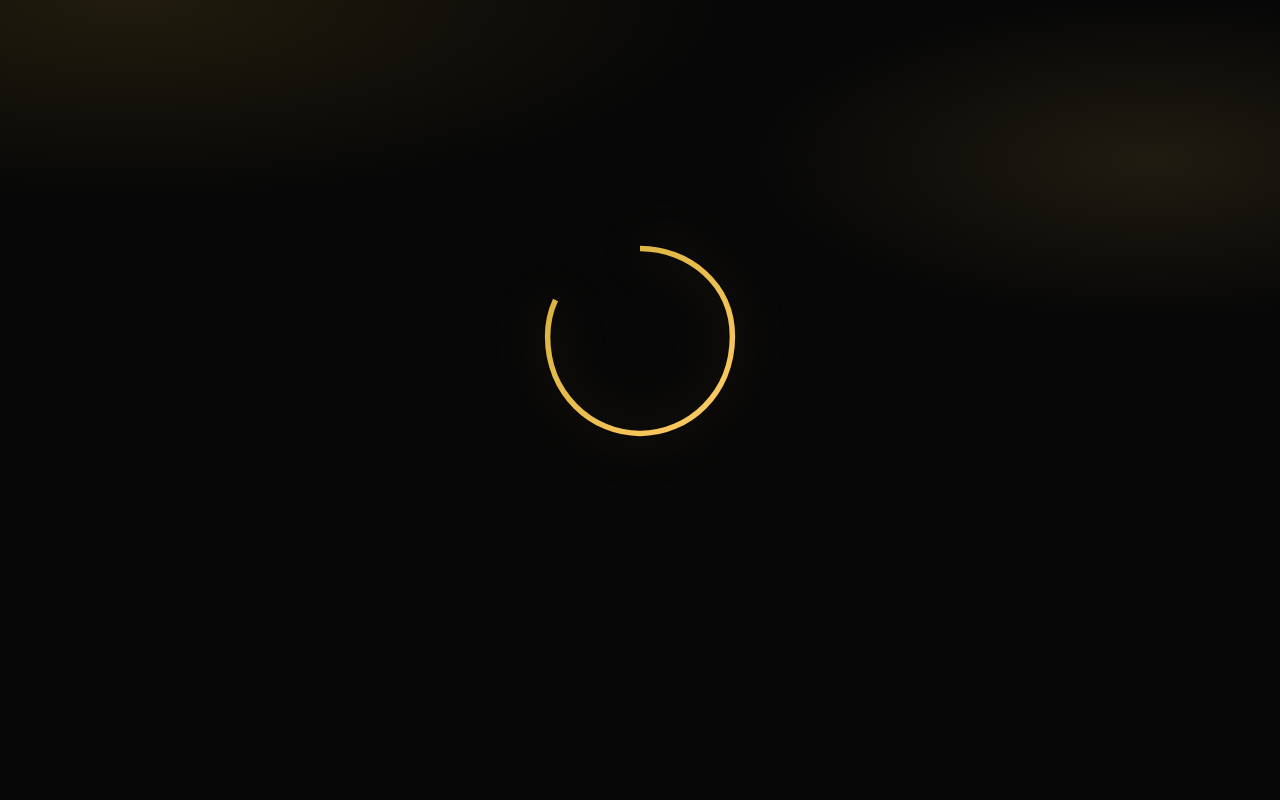
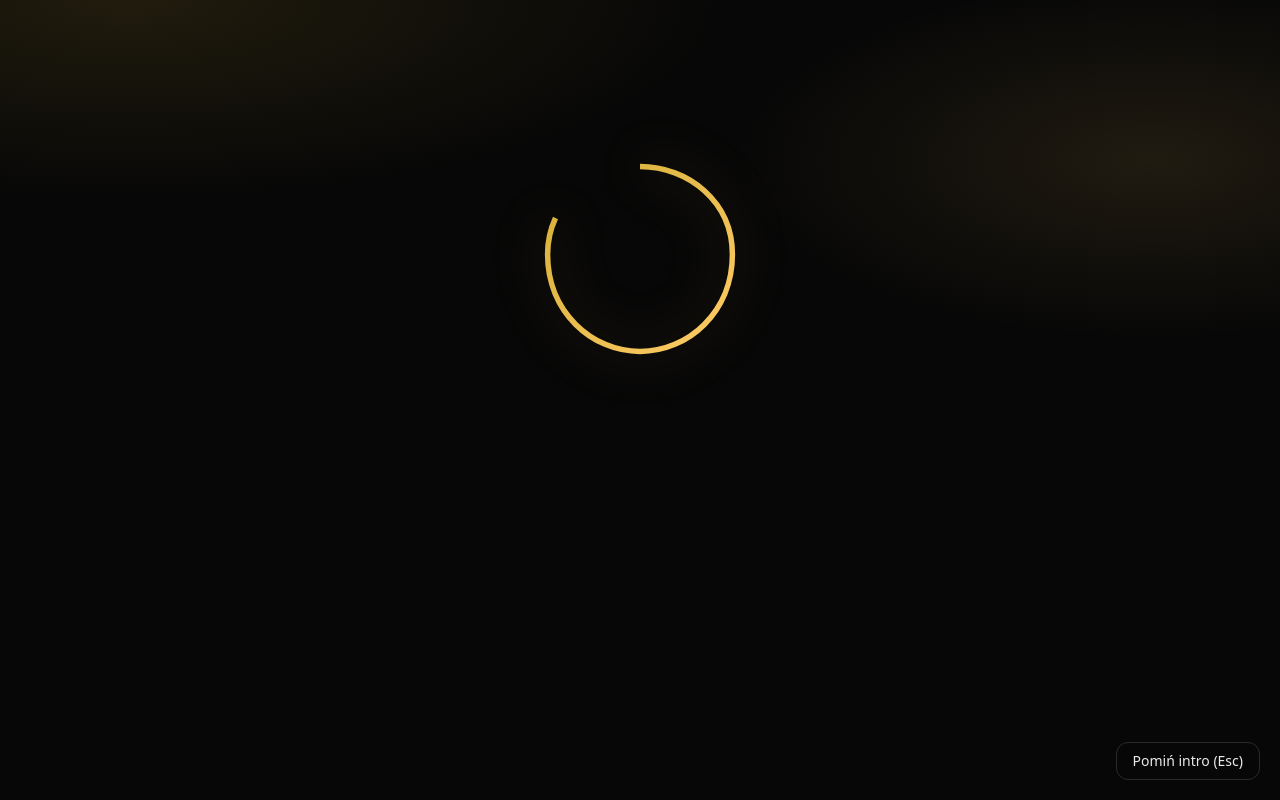
Before and after one commit to GuteeQ/gut-group-site, a Next.js app: page / in a window 1280 px wide. Shown: the top 800 px of the page. Built offline with nearby package versions, Linux system fonts and the light colour scheme.

Commit message:
feat(intro): show brand logo + skip button + reduced motion

```diff
--- a/components/Intro.tsx
+++ b/components/Intro.tsx
@@ -1,43 +1,149 @@
+'use client';
+import { motion, AnimatePresence, useReducedMotion } from 'framer-motion';
+import { useEffect, useState, useCallback } from 'react';
 
-'use client';
-import { motion, AnimatePresence } from 'framer-motion';
-import { useEffect, useState } from 'react';
+type Props = {
+  duration?: number;      // łączny czas intro (ms)
+  logoSrc?: string;       // ścieżka do logo w /public
+  onFinish?: () => void;  // callback po zakończeniu
+};
 
-export default function Intro({ duration = 15000 }: { duration?: number }){
+export default function Intro({
+  duration = 15000,
+  logoSrc = '/logo.svg',
+  onFinish,
+}: Props) {
   const [show, setShow] = useState(true);
-  useEffect(()=>{
-    const t = setTimeout(()=>setShow(false), duration);
-    return ()=>clearTimeout(t);
-  },[duration]);
+  const [canSkip, setCanSkip] = useState(false);
+  const prefersReduced = useReducedMotion();
+
+  const finish = useCallback(() => {
+    setShow(false);
+    onFinish?.();
+  }, [onFinish]);
+
+  useEffect(() => {
+    // pozwól pominąć po 2 s
+    const s = setTimeout(() => setCanSkip(true), 2000);
+    // automatyczne zamknięcie po 'duration'
+    const t = setTimeout(finish, duration);
+    // ESC = pomiń
+    const onKey = (e: KeyboardEvent) => e.key === 'Escape' && canSkip && finish();
+    window.addEventListener('keydown', onKey);
+    return () => {
+      clearTimeout(s);
+      clearTimeout(t);
+      window.removeEventListener('keydown', onKey);
+    };
+  }, [duration, finish, canSkip]);
+
+  // dla osób z ograniczonymi animacjami — skracamy do 1s i bez rysowania
+  const drawTotal = prefersReduced ? 0 : 15000;
+  const circleDur = prefersReduced ? 0 : 9000;
+  const gDur = prefersReduced ? 0 : 6000;
+  const gDelay = prefersReduced ? 0 : 9000;
+  const logoDelay = prefersReduced ? 0 : 12200;
+
   return (
     <AnimatePresence>
       {show && (
-        <div className="fixed inset-0 z-[100] flex items-center justify-center bg-[#070707]">
-          <div className="absolute inset-0 pointer-events-none" style={{background:
-            'radial-gradient(600px 200px at 10% 0%, rgba(212,175,55,0.12), transparent), radial-gradient(400px 160px at 90% 20%, rgba(255,204,102,0.10), transparent)'}}/>
-          <motion.div initial={{opacity:1}} animate={{opacity:1}} className="flex flex-col items-center gap-6">
-            <motion.svg width="220" height="220" viewBox="0 0 100 100" className="drop-shadow-[0_0_25px_rgba(255,204,102,0.25)]">
+        <motion.div
+          key="intro"
+          className="fixed inset-0 z-[100] flex items-center justify-center bg-[#070707]"
+          initial={{ opacity: 1 }}
+          animate={{ opacity: 1 }}
+          exit={{ opacity: 0 }}
+          transition={{ duration: 0.5 }}
+          aria-hidden
+        >
+          {/* złote poświaty w tle */}
+          <div
+            className="absolute inset-0 pointer-events-none"
+            style={{
+              background:
+                'radial-gradient(600px 200px at 10% 0%, rgba(212,175,55,0.12), transparent), radial-gradient(420px 180px at 90% 20%, rgba(255,204,102,0.10), transparent)',
+            }}
+          />
+          <motion.div className="flex flex-col items-center gap-6">
+            {/* animowane rysowanie znaku (placeholder kształtu) */}
+            <motion.svg
+              width="220"
+              height="220"
+              viewBox="0 0 100 100"
+              className="drop-shadow-[0_0_25px_rgba(255,204,102,0.25)]"
+            >
               <defs>
                 <linearGradient id="gold" x1="0" y1="0" x2="1" y2="1">
                   <stop offset="0%" stopColor="#d4af37" />
                   <stop offset="100%" stopColor="#ffcc66" />
                 </linearGradient>
               </defs>
-              <motion.path d="M50 8 C72 8 92 24 92 48 C92 74 72 92 50 92 C28 92 8 74 8 48 C8 24 28 8 50 8 Z"
-                fill="none" stroke="url(#gold)" strokeWidth="2.5" strokeDasharray="300"
-                initial={{strokeDashoffset:300}} animate={{strokeDashoffset:0}}
-                transition={{duration:9, ease:'easeInOut'}}/>
-              <motion.path d="M56 30 H40 a14 14 0 1 0 0 40 h20 v-16 h-12"
-                fill="none" stroke="url(#gold)" strokeWidth="3.5" strokeLinecap="round" strokeLinejoin="round"
-                strokeDasharray="200" initial={{strokeDashoffset:200}} animate={{strokeDashoffset:0}}
-                transition={{duration:6, delay:9, ease:'easeInOut'}}/>
+              <motion.path
+                d="M50 8 C72 8 92 24 92 48 C92 74 72 92 50 92 C28 92 8 74 8 48 C8 24 28 8 50 8 Z"
+                fill="none"
+                stroke="url(#gold)"
+                strokeWidth="2.5"
+                strokeDasharray="300"
+                initial={{ strokeDashoffset: 300 }}
+                animate={{ strokeDashoffset: 0 }}
+                transition={{ duration: circleDur / 1000, ease: 'easeInOut' }}
+              />
+              <motion.path
+                d="M56 30 H40 a14 14 0 1 0 0 40 h20 v-16 h-12"
+                fill="none"
+                stroke="url(#gold)"
+                strokeWidth="3.5"
+                strokeLinecap="round"
+                strokeLinejoin="round"
+                strokeDasharray="200"
+                initial={{ strokeDashoffset: 200 }}
+                animate={{ strokeDashoffset: 0 }}
+                transition={{ duration: gDur / 1000, delay: gDelay / 1000, ease: 'easeInOut' }}
+              />
             </motion.svg>
-            <motion.div initial={{opacity:0, filter:'blur(6px)'}} animate={{opacity:1, filter:'blur(0px)'}} transition={{duration:1.2, delay:12.2}} className="text-center">
-              <h1 className="text-4xl md:text-6xl font-extrabold tracking-tight gold-text mb-2">GUT GROUP</h1>
-              <p className="text-[16px] md:text-[18px] text-[#bbbbbb]">Technologia • Drony • Moto — standard premium</p>
+
+            {/* prawdziwe logo SVG z /public po „rysowaniu” */}
+            <motion.div
+              initial={{ opacity: 0, filter: 'blur(6px)' }}
+              animate={{ opacity: 1, filter: 'blur(0px)' }}
+              transition={{ duration: prefersReduced ? 0.2 : 1.2, delay: logoDelay / 1000 }}
+              className="text-center"
+            >
+              <motion.img
+                src={logoSrc}
+                alt="GUT GROUP logo"
+                className="w-24 h-24 mx-auto mb-3"
+                initial={{ scale: 0.94 }}
+                animate={{ scale: [0.94, 1, 0.995, 1] }}
+                transition={{ duration: 1.4, times: [0, 0.5, 0.8, 1] }}
+              />
+              <h1 className="text-4xl md:text-6xl font-extrabold tracking-tight gold-text mb-2">
+                GUT GROUP
+              </h1>
+              <p className="text-[16px] md:text-[18px] text-[#bbbbbb]">
+                Technologia • Drony • Moto — standard premium
+              </p>
+
+              {/* subtelny złoty glow pulsujący pod logo */}
+              <motion.div
+                className="mx-auto mt-4 h-10 w-56 rounded-full blur-2xl"
+                style={{ background: 'linear-gradient(120deg,#d4af37,#ffcc66)', opacity: 0.25 }}
+                animate={{ opacity: [0.18, 0.28, 0.18] }}
+                transition={{ duration: 2.2, repeat: Infinity }}
+              />
             </motion.div>
           </motion.div>
-        </div>
+
+          {/* przycisk „Pomiń intro” */}
+          {canSkip && (
+            <button
+              onClick={finish}
+              className="absolute right-5 bottom-5 px-4 py-2 rounded-xl border border-[#2a2a2a] text-sm hover:border-[#3a3a3a]"
+            >
+              Pomiń intro (Esc)
+            </button>
+          )}
+        </motion.div>
       )}
     </AnimatePresence>
   );
```
